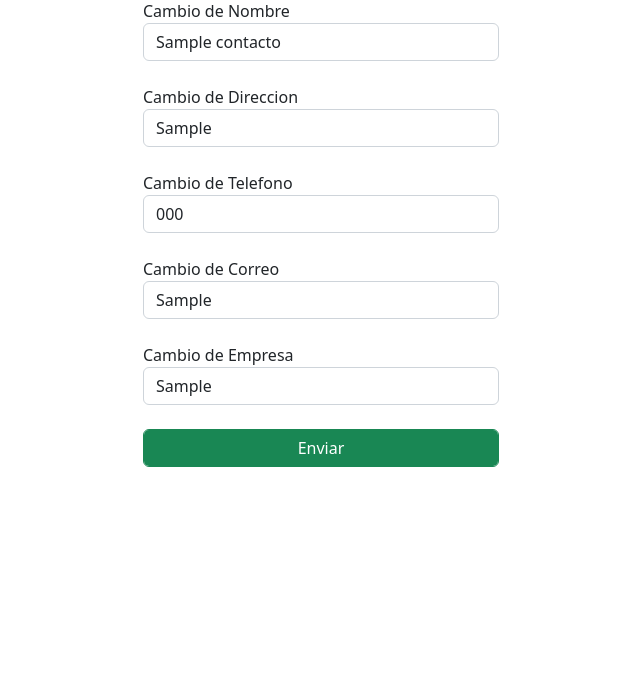
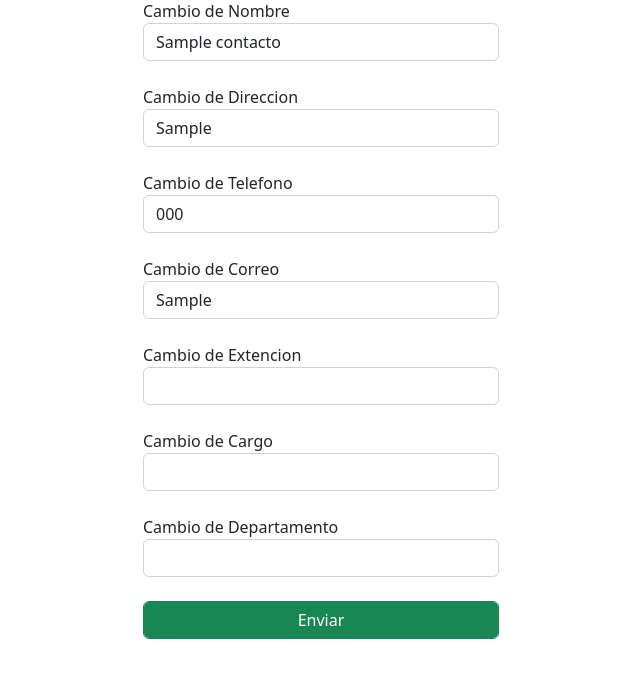
Before and after one commit to spicyarepa-gang/railgunmail, a Flask app: page /contactos/view/update/1 in a window 1280 px wide. Shown: the part 65-743 px from the top of the page, without its empty margins (319-959 px from the left). Run offline with Flask 2, Linux system fonts and the light colour scheme; a user stored in the database is signed in; tables that the repository leaves empty hold one stand-in row (values such as "Sample post").

Commit message:
tabla de contactos

```diff
--- a/backend/contactos/admin_contactos.py
+++ b/backend/contactos/admin_contactos.py
@@ -42,7 +42,9 @@ def add_contactos():
         t = add.t.data
         c = add.c.data
         e = add.e.data
-        add_contactos = Contactos(nombre=n,direccion=d,telefono=t,correo=c,empresa=e)
+        ca = add.ca.data
+        de = add.de.data
+        add_contactos = Contactos(nombre=n,direccion=d,telefono=t,correo=c,extencion=e,cargo=ca,departamento=de)
         db.session.add(add_contactos)
         db.session.commit()
         return redirect(url_for('email.add_contactos'))
@@ -66,7 +68,9 @@ def update_contactos(id):
         data.direccion = request.form['direccion']
         data.telefono = request.form['telefono']
         data.correo = request.form['correo']
-        data.empresa = request.form['empresa']
+        data.extencion = request.form['extencion']
+        data.cargo = request.form['cargo']
+        data.departamento = request.form['departamento']
         db.session.commit()
         return redirect(url_for('email.view_contactos'))
     return render_template('contactos/update_contactos.html', data=data)
--- a/backend/form.py
+++ b/backend/form.py
@@ -15,4 +15,7 @@ class InsertarContactos(FlaskForm):
     t = StringField('Inserta telefono', validators=[DataRequired()])
     c = StringField('Inserta correo', validators=[DataRequired()])
     e = StringField('Inserta empresa', validators=[DataRequired()])
+    e = StringField('Inserta extencion', validators=[DataRequired()])
+    ca= StringField('Inserta cargo', validators=[DataRequired()])
+    de= StringField('Inserta departamento', validators=[DataRequired()])
     submit = SubmitField('Insertar')
--- a/backend/models.py
+++ b/backend/models.py
@@ -13,4 +13,6 @@ class Contactos(db.Model):
     direccion = db.Column(db.String(500), nullable=False)
     telefono = db.Column(db.String(200), nullable=False)
     correo = db.Column(db.String(300), nullable=False)
-    empresa = db.Column(db.String(300), nullable=False)
+    extencion = db.Column(db.String(300), nullable=False)
+    cargo = db.Column(db.String(300), nullable=False)
+    departamento = db.Column(db.String(300), nullable=False)
--- a/templates/contactos/agregar_contactos.html
+++ b/templates/contactos/agregar_contactos.html
@@ -20,7 +20,11 @@
             {{ form.c.label(class='form-label') }}
             {{ form.c(class='form-control') }}
             {{ form.e.label(class='form-label') }}
-            {{ form.e(class='form-control') }} <br>
+            {{ form.e(class='form-control') }}
+            {{ form.ca.label(class='form-label') }}
+            {{ form.ca(class='form-control') }}
+            {{ form.de.label(class='form-label') }}
+            {{ form.de(class='form-control') }} <br>
             {{ form.submit(class='form-control btn btn-success') }}
 
         </form>
--- a/templates/contactos/update_contactos.html
+++ b/templates/contactos/update_contactos.html
@@ -15,8 +15,12 @@
             <input type="text" name="telefono" class='form-control' value="{{ data.telefono }}"><br>
             <label for="">Cambio de Correo</label><br>
             <input type="text" name="correo" class='form-control' value="{{ data.correo }}"><br>
-            <label for="">Cambio de Empresa</label><br>
-            <input type="text" name="empresa" class='form-control' value="{{ data.empresa }}"><br>
+            <label for="">Cambio de Extencion</label><br>
+            <input type="text" name="extencion" class='form-control' value="{{ data.empresa }}"><br>
+            <label for="">Cambio de Cargo</label><br>
+            <input type="text" name="cargo" class='form-control' value="{{ data.empresa }}"><br>
+            <label for="">Cambio de Departamento</label><br>
+            <input type="text" name="departamento" class='form-control' value="{{ data.empresa }}"><br>
             <button type="submit" class='form-control btn btn-success'>Enviar</button>
         </form>
     </div>
```
Also changed, not shown: templates/contactos/view_contactos.html (+6 -2 lines).
